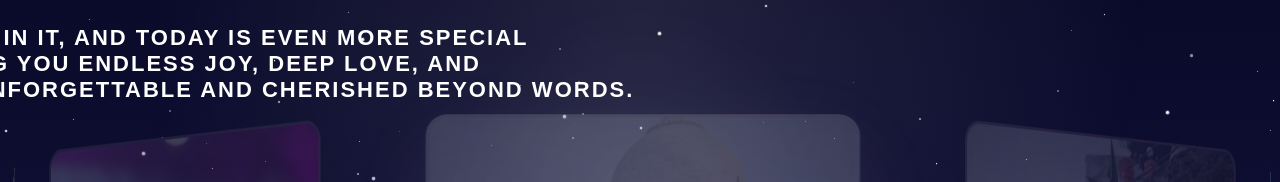
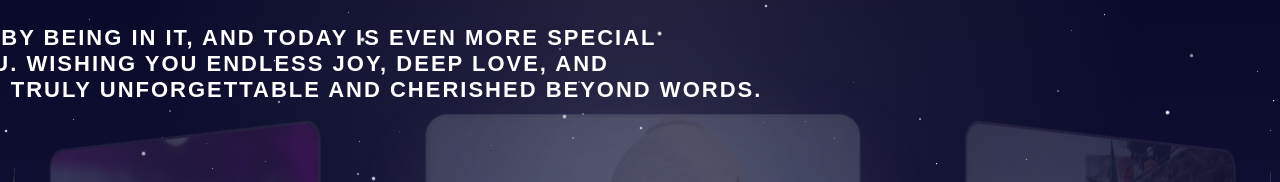
Before and after one commit to atshadow/wishes, a plain HTML site: page gallary.html in a window 1280 px wide. Shown: the top 182 px of the page. Drawn offline with Linux system fonts and the light colour scheme.

Commit message:
Update gallary.html

```diff
--- a/gallary.html
+++ b/gallary.html
@@ -263,7 +263,8 @@
         .text-box {
             position: absolute;
             top: 10px;
-            left: 0%;
+            left: 10%;
+            right:10%;
             width: 100%;
             transform: translateX(-50%);
             color: white;
```
